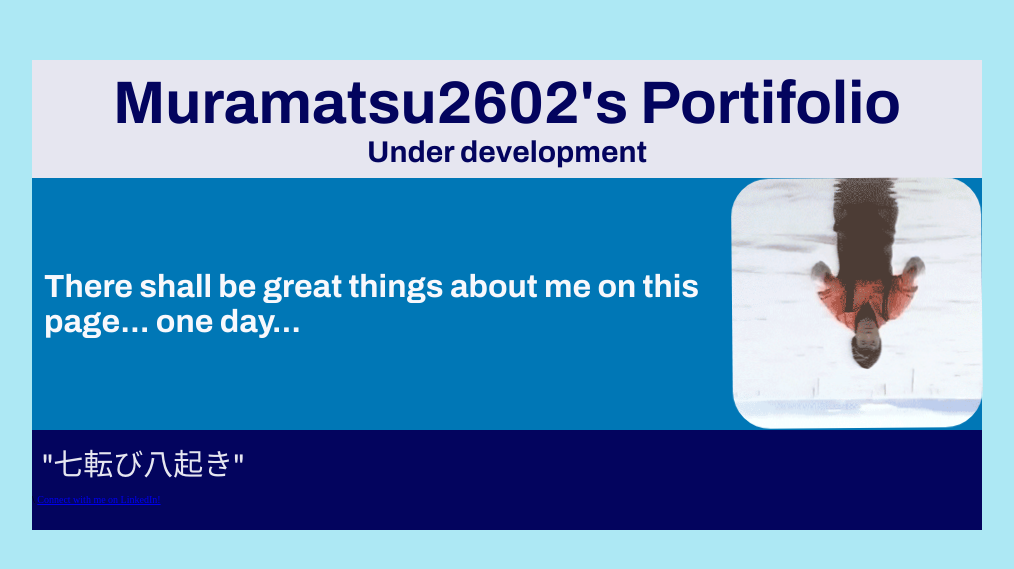
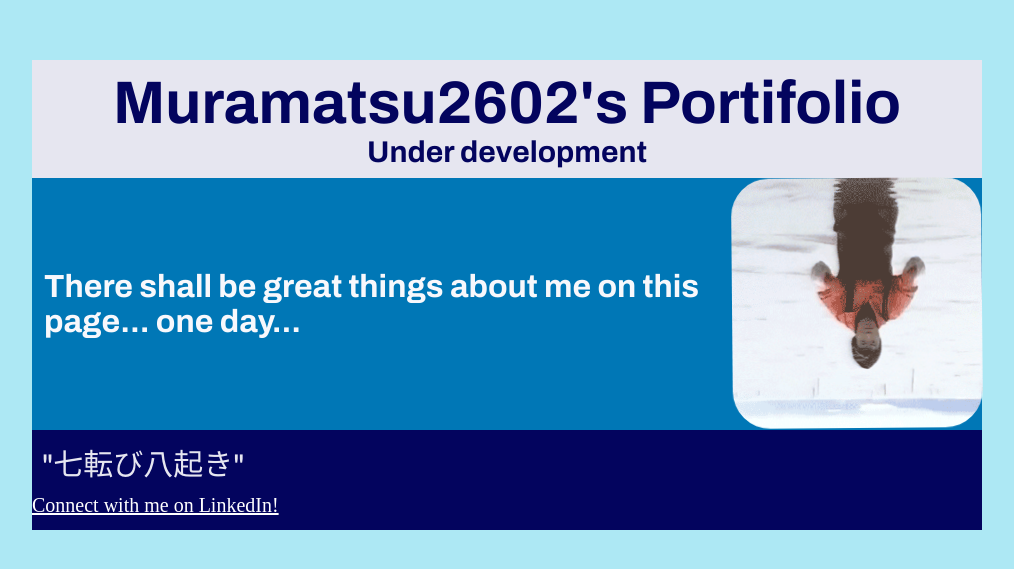
Before and after one commit to Muramatsu2602/muramatsu2602.github.io, a plain HTML site: page index.html in a window 1280 px wide. Shown: the part 105-674 px from the top of the page, without its empty margins (133-1147 px from the left). Drawn offline with Linux system fonts and the light colour scheme.

```diff
--- a/index.html
+++ b/index.html
@@ -44,8 +44,8 @@
 				</main>
 				<footer>
 					<div class="footer-content">"七転び八起き"</div>
-					\
-					<a href="https://www.linkedin.com/in/muramatsu-pedro/"
+
+					<a target="_blank" href="https://www.linkedin.com/in/muramatsu-pedro/"
 						>Connect with me on LinkedIn!</a
 					>
 				</footer>
--- a/public/css/partials/footer.css
+++ b/public/css/partials/footer.css
@@ -4,8 +4,13 @@
 	background-color: var(--color-index-secondary);
 }
 
-footer .footer-content {
+footer a {
+	color: white;
+    font-size: 2rem;
+}
 
+
+.footer-content {
 	font-weight: 100;
 	font-size: 3rem;
 	font-family: Archivo;
@@ -14,6 +19,5 @@
 
 	color: var(--color-line-in-white);
 }
-@media (min-width:700px) {
-
+@media (min-width: 700px) {
 }
```
Lines whose indentation alone changed are shown as unchanged.
